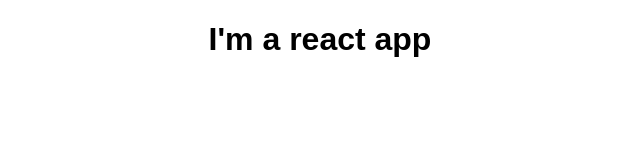
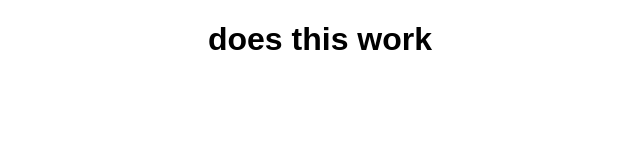
Before and after one commit to JalfreziJoe/First_React_App, a React (Create React App) app: page / in a window 1280 px wide. Shown: the top 160 px of the page, without its empty margins (320-960 px from the left). Built offline with nearby package versions, Linux system fonts and the light colour scheme.

Commit message:
Understanding the React createElement

```diff
--- a/src/App.js
+++ b/src/App.js
@@ -3,11 +3,12 @@ import './App.css';
 
 class App extends Component {
   render() {
-    return (
-      <div className="App">
-        <h1>I'm a react app</h1>
-      </div>
-    );
+    // return (
+    //   <div className="App">
+    //     <h1>I'm a react app</h1>
+    //   </div>
+    // );
+    return React.createElement('div', null, React.createElement('h1', {className: 'App'}, 'does this work'));
   }
 }
 
```
